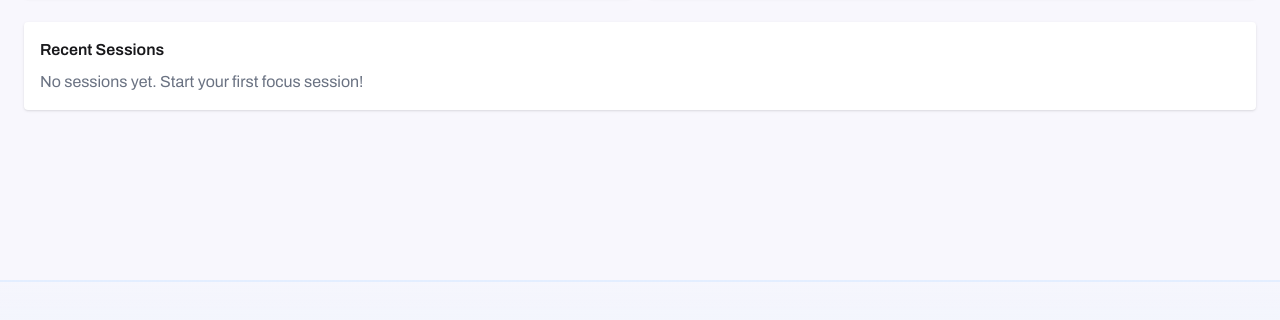
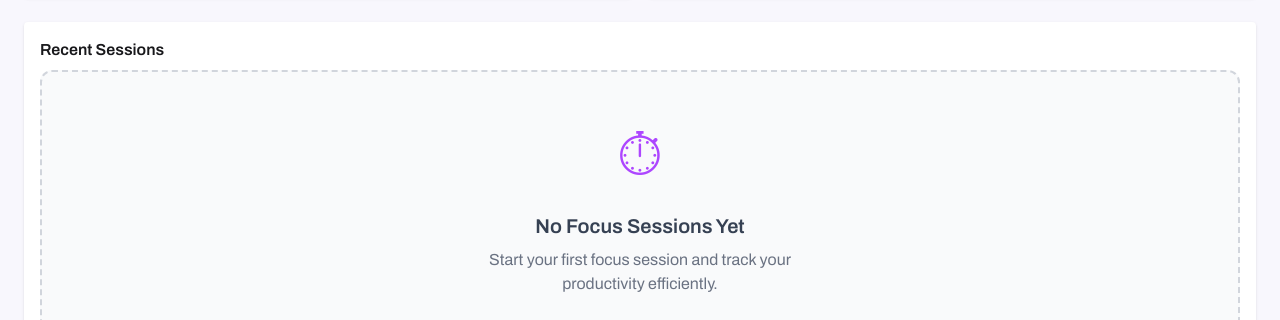
Before and after one commit to Shakib0976/student-tolkit-client, a React (Vite) app: page /timer in a window 1280 px wide. Shown: the part 628-948 px from the top of the page. Built offline with nearby package versions, Linux system fonts and the light colour scheme; no server answers; grey boxes are pictures that could not be loaded.

Commit message:
default timer section default data added

```diff
--- a/src/pages/FocusTimer/FocusTimer.jsx
+++ b/src/pages/FocusTimer/FocusTimer.jsx
@@ -187,7 +187,18 @@ const FocusTimer = () => {
             {/* Recent Sessions */}
             <div className="bg-white dark:bg-slate-900 p-4 rounded shadow mt-6">
                 <h2 className="font-semibold mb-2">Recent Sessions</h2>
-                <p className="text-gray-500">No sessions yet. Start your first focus session!</p>
+                <div className="flex flex-col items-center justify-center py-16 bg-gray-50 dark:bg-gray-800 border-2 border-dashed border-gray-300 dark:border-gray-700 rounded-xl">
+                    <div className="text-6xl mb-4 text-purple-500 animate-bounce">
+                        ⏱
+                    </div>
+                    <h3 className="text-xl font-semibold text-gray-700 dark:text-gray-200 mb-2">
+                        No Focus Sessions Yet
+                    </h3>
+                    <p className="text-gray-500 dark:text-gray-400 text-center max-w-xs">
+                        Start your first focus session and track your productivity efficiently.
+                    </p>
+                </div>
+
             </div>
         </div>
     );
```
